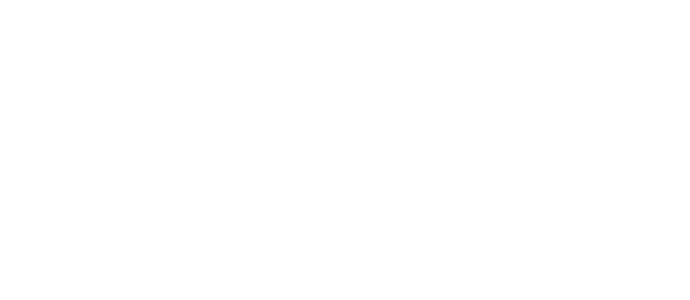
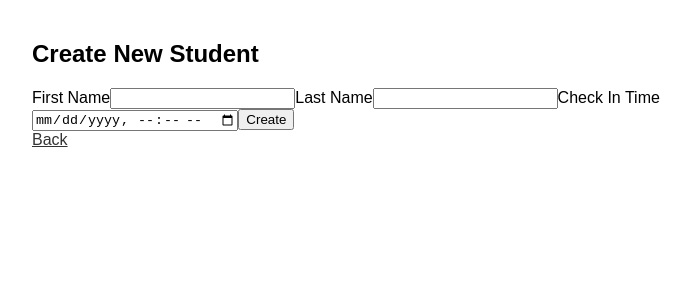
Before and after one commit to pranav2k/handshake-project, a React app in the folder frontend/: page /new in a window 1280 px wide. Before the commit this address had no page. Shown: the top 300 px of the page, without its empty margins (208-898 px from the left). Built offline with nearby package versions, Linux system fonts and the light colour scheme; the HTML template or start-up script is replaced by a standard one.

Commit message:
second try complete

```diff
--- a/frontend/src/App.jsx
+++ b/frontend/src/App.jsx
@@ -1,11 +1,13 @@
 import { Routes, Route } from "react-router-dom";
 import Index from "./pages/Index.jsx";
+import NewStudent from "./pages/NewStudent.jsx";
 import "./App.css";
 
 function App() {
   return (
     <Routes>
       <Route path="/index" element={<Index />} />
+      <Route path="/new" element={<NewStudent />} />
     </Routes>
   );
 }
--- a/frontend/src/pages/Index.jsx
+++ b/frontend/src/pages/Index.jsx
@@ -3,12 +3,39 @@ import { Link } from "react-router-dom";
 
 function Index() {
   const [students, setStudents] = useState([]);
+  const [form, setForm] = useState({
+    first_name: "",
+    last_name: "",
+    check_in_time: ""
+  });
+  const [editingID, setEditingID] = useState(null);
 
   useEffect(() => {
     fetch("/api/students")
       .then((res) => res.json())
       .then(setStudents);
   }, []);
+
+  function handleDelete(id) {
+    fetch(`/api/students/${id}`, {method: "DELETE"})
+      .then(() => fetch("/api/students"))
+      .then((res) => res.json())
+      .then(setStudents)
+  }
+
+  function handleEdit(id) {
+    fetch(`/api/students/${id}`, {
+      method: "PUT",
+      headers: {"Content-Type": "application/json"},
+      body: JSON.stringify(form)
+    })
+      .then(() => fetch("/api/students"))
+      .then((res) => (res.json()))
+      .then((data) => {
+        setStudents(data);
+        setEditingID(null);
+      });
+  }
 
   return (
     <div className="container">
@@ -18,14 +45,51 @@ function Index() {
             <th>First name</th>
             <th>Last name</th>
             <th>Check in time</th>
+            <th></th>
           </tr>
         </thead>
         <tbody>
           {students.map((s) => (
             <tr key={s.id}>
-              <td>{s.first_name}</td>
-              <td>{s.last_name}</td>
-              <td>{s.check_in_time}</td>
+              {editingID === s.id ? (
+                <>
+                  <td>
+                    <input
+                      value={form.first_name}
+                      onChange={(e) => setForm({...form, first_name: e.target.value})}
+                    />
+                  </td>
+                  <td>
+                    <input
+                      value={form.last_name}
+                      onChange={(e) => setForm({...form, last_name: e.target.value})}
+                    />
+                  </td>
+                  <td>
+                    <input
+                      value={form.check_in_time}
+                      onChange={(e) => setForm({...form, check_in_time: e.target.value})}
+                    />
+                  </td>
+                  <td>
+                    <button onClick = {() => handleEdit(s.id)}>Save</button>
+                    <button onClick = {() => setEditingID(null)}>Cancel</button>
+                  </td>
+                </>
+              ) : (
+                <>
+                  <td>{s.first_name}</td>
+                  <td>{s.last_name}</td>
+                  <td>{s.check_in_time}</td>
+                  <td>
+                    <button onClick={() => {
+                      setEditingID(s.id);
+                      setForm({first_name: s.first_name, last_name: s.last_name, check_in_time: s.check_in_time});
+                    }}>Edit</button>
+                    <button onClick={() => handleDelete(s.id)}>Delete</button>
+                  </td>
+                </>
+              )}
             </tr>
           ))}
         </tbody>
--- /dev/null
+++ b/frontend/src/pages/NewStudent.jsx
@@ -0,0 +1,53 @@
+import { useState, useEffect } from "react";
+import { Link, useNavigate } from "react-router-dom";
+
+function NewStudent() {
+    const navigate = useNavigate()
+    const [form, setForm] = useState({
+        first_name: "",
+        last_name: "",
+        check_in_time: ""
+    });
+
+    function handleSubmit(e) {
+        e.preventDefault()
+        fetch("/api/students", {
+            method: "POST",
+            headers: {"Content-Type": "application/json"},
+            body: JSON.stringify(form)
+        }).then(() => navigate("/index"))
+    }
+
+    return (
+        <div className="container">
+            <h2>Create New Student</h2>
+            <form onSubmit={handleSubmit}>
+                <label>First Name</label>
+                <input
+                    type="text"
+                    value={form.first_name}
+                    onChange={(e) => setForm({...form, first_name: e.target.value})}
+                    required
+                />
+                <label>Last Name</label>
+                <input
+                    type="text"
+                    value={form.last_name}
+                    onChange={(e) => setForm({...form, last_name: e.target.value})}
+                    required
+                />
+                <label>Check In Time</label>
+                <input
+                    type="datetime-local"
+                    value={form.check_in_time}
+                    onChange={(e) => setForm({...form, check_in_time: e.target.value})}
+                    required
+                />
+                <button type="submit">Create</button>
+            </form>
+            <Link to="/index">Back</Link>
+        </div>
+    )
+}
+
+export default NewStudent;
```
Also changed, not shown: 1 other file (tests, documents, lock files or other folders).
